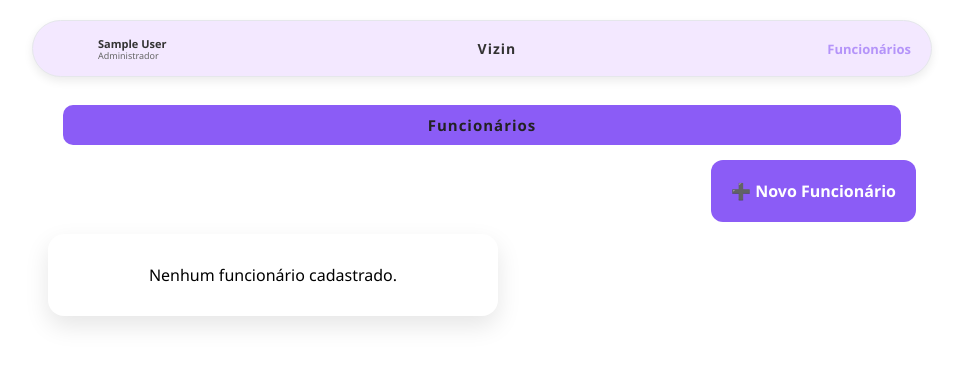
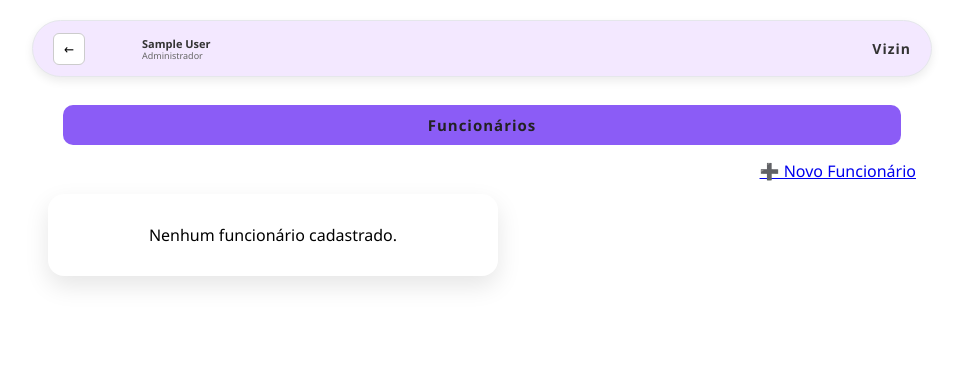
Before and after one commit to kojima-productions/vizin, a Django app: template vizin/templates/administrador/lista_funcionarios.html in a window 1280 px wide. Shown: the top 365 px of the page, without its empty margins (158-1121 px from the left). Run offline with Django 5.2, Linux system fonts and the light colour scheme; the template is opened without the code that fills it, so the values that code supplies are empty; the visitor is signed in with stand-in values (Sample User, id 1).

Commit message:
feat: Novo botão de funcionarios e header em todas as paginas

```diff
--- a/vizin/apps/administrador/views.py
+++ b/vizin/apps/administrador/views.py
@@ -68,7 +68,7 @@ def painel_adm(request):
     """Painel do Administrador. Exige login e perfil Administrador."""
     if not hasattr(request.user, 'administrador'):
         raise PermissionDenied
-    return render(request, 'administrador/base.html')
+    return render(request, 'administrador/painel.html')
 
 
 # --- Movido das views do app funcionario ---
--- a/vizin/static/css/administrador/painel.css
+++ b/vizin/static/css/administrador/painel.css
@@ -111,3 +111,13 @@
   background-color: var(--azul-link);
   color: white;
 }
+
+nav {
+	display: flex;
+}
+
+.nav-item {
+	color: var(--roxo-vizin);
+	padding-right: 10px;
+	padding-left: 10px;
+}
--- a/vizin/static/css/style.css
+++ b/vizin/static/css/style.css
@@ -494,16 +494,20 @@
     z-index: 10;
 }
 
+nav {
+	display: flex !important;
+	flex-direction: row !important;
+	flex-wrap: nowrap !important;
+	gap: 10px !important;
+	align-items: center !important;
+}
+
 .nav-item {
     text-decoration: none;
     color: #222;
     font-size: 13px;
     font-weight: 600;
     text-align: center;
-    display: flex;
-    flex-direction: column;
-    align-items: center;
-    gap: 4px;
     opacity: 0.6;
     transition: all 0.3s ease;
 }
--- a/vizin/templates/administrador/lista_funcionarios.html
+++ b/vizin/templates/administrador/lista_funcionarios.html
@@ -1,7 +1,30 @@
-{% extends 'administrador/base.html' %}
-{% block title %}Lista de Funcionários - Vizin{% endblock %}
+{% load static %}
+<!DOCTYPE html>
+<html lang="pt-br">
+<head>
+  <meta charset="utf-8">
+  <meta name="viewport" content="width=device-width, initial-scale=1">
+  <title>Lista de Funcionários - Vizin</title>
+  <link rel="stylesheet" href="{% static 'css/style.css' %}">
+</head>
+<body>
+  <header class="feed-header" style="max-width:900px;margin:20px auto;display:flex;align-items:center;justify-content:space-between;">
+    <div style="display:flex;align-items:center;gap:12px;">
+      <button type="button" onclick="window.history.back();" class="btn-back" style="padding:6px 10px;border-radius:6px;border:1px solid #ccc;background:#fff;cursor:pointer;">← </button>
+      <div class="user-mini-info" style="display:flex;align-items:center;">
+        <div class="mini-avatar"></div>
+        <div class="user-details">
+          <div class="user-name">{{ request.user.get_full_name|default:request.user.email }}</div>
+          <div class="user-address">Administrador</div>
+        </div>
+      </div>
+    </div>
+    <div class="header-logo">Vizin</div>
+  </header>
 
-{% block content %}
+  <main style="display:flex;justify-content:center;">
+    <div style="width:100%;max-width:900px;padding:0 16px;">
+
       <div class="section-title" style="margin-top:8px;">
         <h2>Funcionários</h2>
       </div>
@@ -16,7 +39,6 @@
         <div class="post-card">
           <div class="post-header">
             <div class="post-author-info">
-              <div class="author-avatar"></div>
               <div>
                 <div class="author-name">{{ f.user.get_full_name|default:f.user.email }}</div>
                 <div class="author-role">{{ f.cargo }}</div>
@@ -36,4 +58,8 @@
       <div class="profile-card" style="text-align:center;padding:30px;">Nenhum funcionário cadastrado.</div>
       {% endif %}
 
-{% endblock %}
+    </div>
+  </main>
+
+</body>
+</html>
--- a/vizin/templates/administrador/base.html
+++ b/vizin/templates/administrador/painel.html
@@ -5,7 +5,6 @@
   <meta charset="utf-8">
   <title>{% block title %}Vizin{% endblock %}</title>
   <link rel="stylesheet" href="{% static 'css/style.css' %}">
-  <link rel="stylesheet" href="{% static 'css/administrador/painel.css' %}">
 </head>
 <body>
   <header class="feed-header" style="max-width:900px;margin:20px auto;">
@@ -17,13 +16,13 @@
       </div>
     </div>
     <div class="header-logo">Vizin</div>
-    <nav>
-      <a href="{% url 'administrador:lista_funcionarios' %}" class="nav-item" style="color:var(--roxo-vizin);">Funcionários</a>
-    </nav>
   </header>
 
   <main style="display:flex;justify-content:center;">
     <div style="width:100%;max-width:900px;padding:0 16px;">
+      <div class="profile-actions" style="margin-bottom:20px;">
+        <a href="{% url 'administrador:lista_funcionarios' %}" class="btn-redefinir">Funcionários</a>
+      </div>
       {% if messages %}
         <div style="margin-bottom:16px;">
           {% for message in messages %}
@@ -32,7 +31,6 @@
         </div>
       {% endif %}
 
-      {% block content %}{% endblock %}
     </div>
   </main>
 
```
Also changed, not shown: vizin/templates/administrador/cadastrar_funcionario.html (+28 -4 lines). Lines whose indentation alone changed are shown as unchanged.
